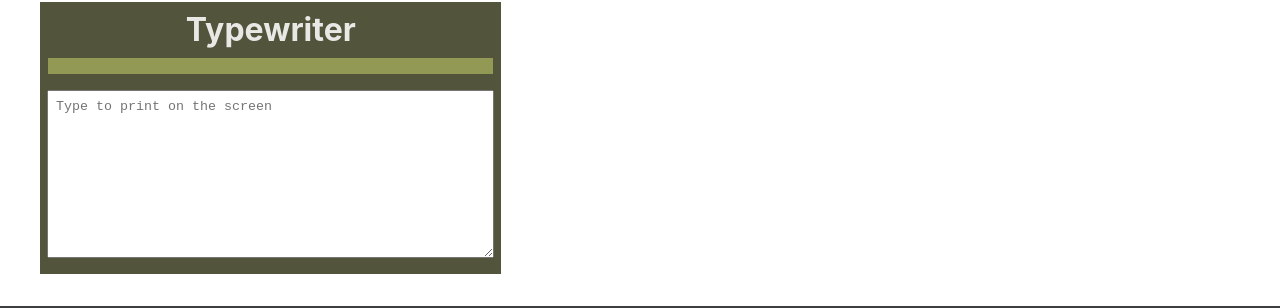
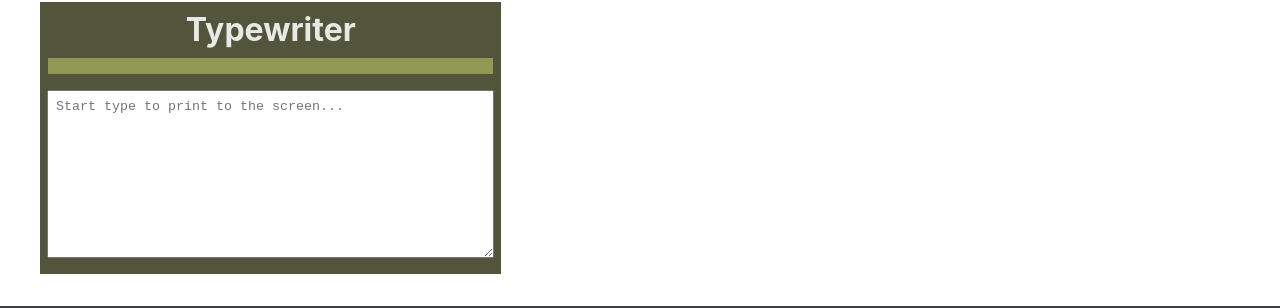
Before and after one commit to RealIB1/30-days-challenge-projects, a React (Vite) app: page /projects in a window 1280 px wide. Shown: the part 576-884 px from the top of the page. Built offline with nearby package versions, Linux system fonts and the light colour scheme.

Commit message:
new file:   public/_redirects 	modified:   src/routes/Projects.jsx

```diff
--- a/src/routes/Projects.jsx
+++ b/src/routes/Projects.jsx
@@ -53,7 +53,7 @@ const Form = () => {
         <textarea className="typewriter"
           type='text'
           value={form}
-          onChange={handleChange} placeholder="Type to print on the screen" rows="10"></textarea>
+          onChange={handleChange} placeholder="Start type to print to the screen..." rows="10"></textarea>
       </div>
     </>
   )
```
Also changed, not shown: 1 other file (tests, documents, lock files or other folders).
